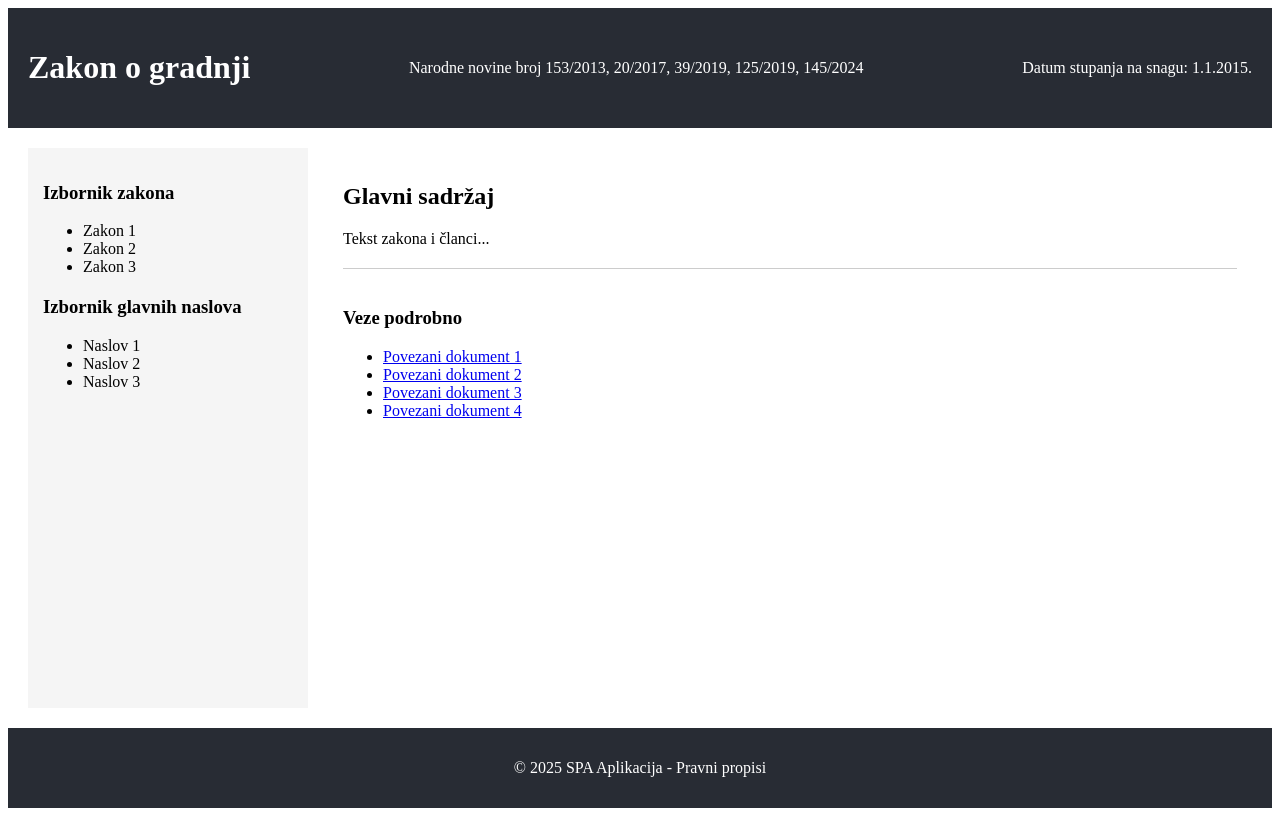
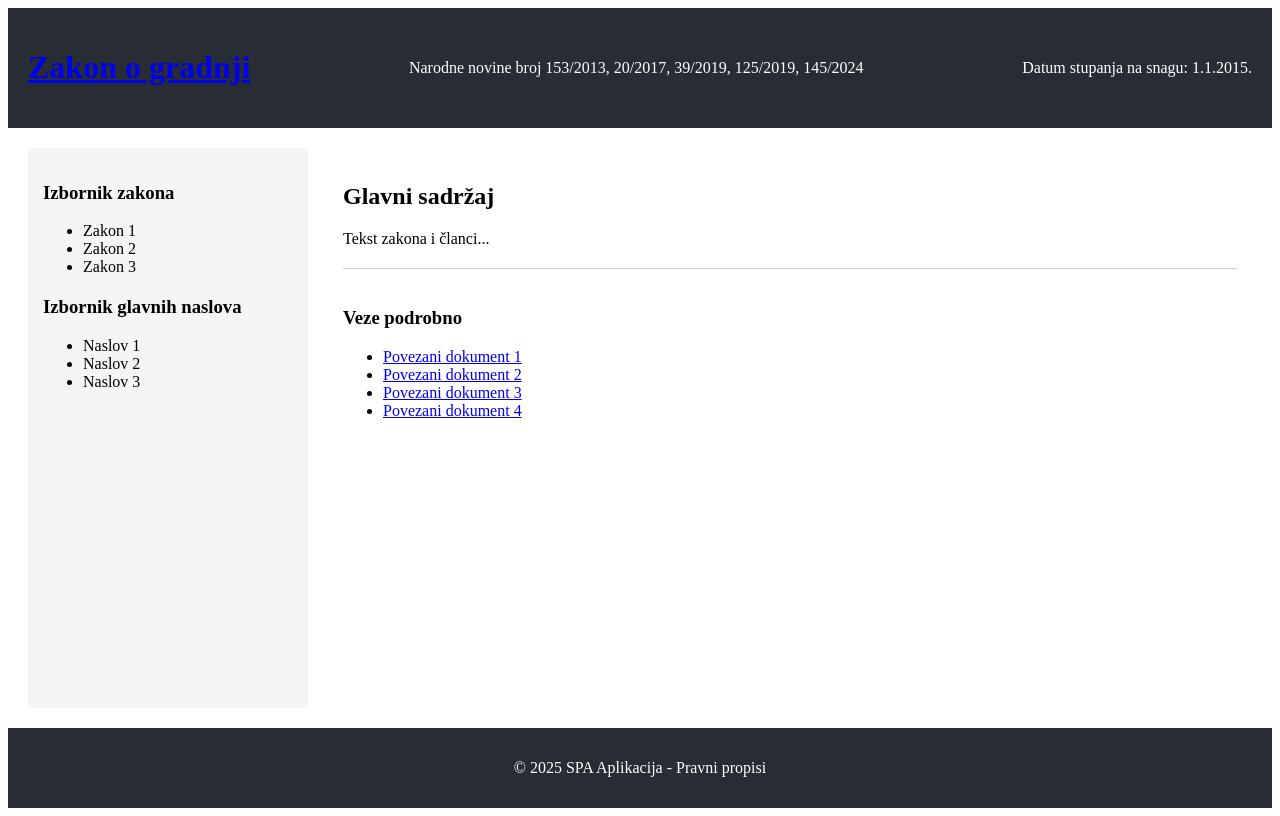
Before and after one commit to ZeljkoGlavinic/vite-react, a React (Vite) app: page / in a window 1280 px wide. Built offline with nearby package versions, Linux system fonts and the light colour scheme.

Commit message:
Komponenta NaslovZakona sada prima i prop poveznica za generisanje pune URL adrese zakona.

```diff
--- a/src/components/layout/Zaglavlje/NaslovZakona.jsx
+++ b/src/components/layout/Zaglavlje/NaslovZakona.jsx
@@ -1,9 +1,13 @@
-function NaslovZakona({ naziv }) {
-  return (
-    <div className="naslov-zakona">
-      <h1>{naziv}</h1>
-    </div>
-  )
+function NaslovZakona({ naziv, poveznica, saptac }) {
+	return (
+		<div className="naslov-zakona">
+			<h1>
+				<a href={poveznica} title={saptac}>
+					{naziv}
+				</a>
+			</h1>
+		</div>
+	)
 }
 
 export default NaslovZakona
--- a/src/components/layout/Zaglavlje/Zaglavlje.jsx
+++ b/src/components/layout/Zaglavlje/Zaglavlje.jsx
@@ -5,18 +5,18 @@ function Zaglavlje() {
 		naziv: 'Zakon o gradnji',
 		NN: '153/2013, 20/2017, 39/2019, 125/2019, 145/2024',
 		datum: '1.1.2015.',
-		poveznica: '/z/690/zakon-o-gradnji',
 		protokol: 'https://',
 		osnovniURL: 'www.zakon.hr',
+		poveznica: '/z/690/zakon-o-gradnji',
 		akronim: 'ZoG',
 	}
-  const naziv = MetaPodaciAkta.naziv
-  const NN = MetaPodaciAkta.NN
-  const datum = MetaPodaciAkta.datum
+  const {naziv, NN, datum, poveznica, protokol, osnovniURL, akronim} = MetaPodaciAkta
+  const punaPoveznica = protokol + osnovniURL + poveznica
+  const saptac = `${naziv} - (${akronim})`
 
 	return (
 		<header className="zaglavlje">
-			<NaslovZakona naziv={naziv} />
+			<NaslovZakona naziv={naziv} poveznica={punaPoveznica} saptac={saptac} />
 			<NarodneNovine NN={NN} />
 			<DatumiVazenja datum={datum} />
 		</header>
```
